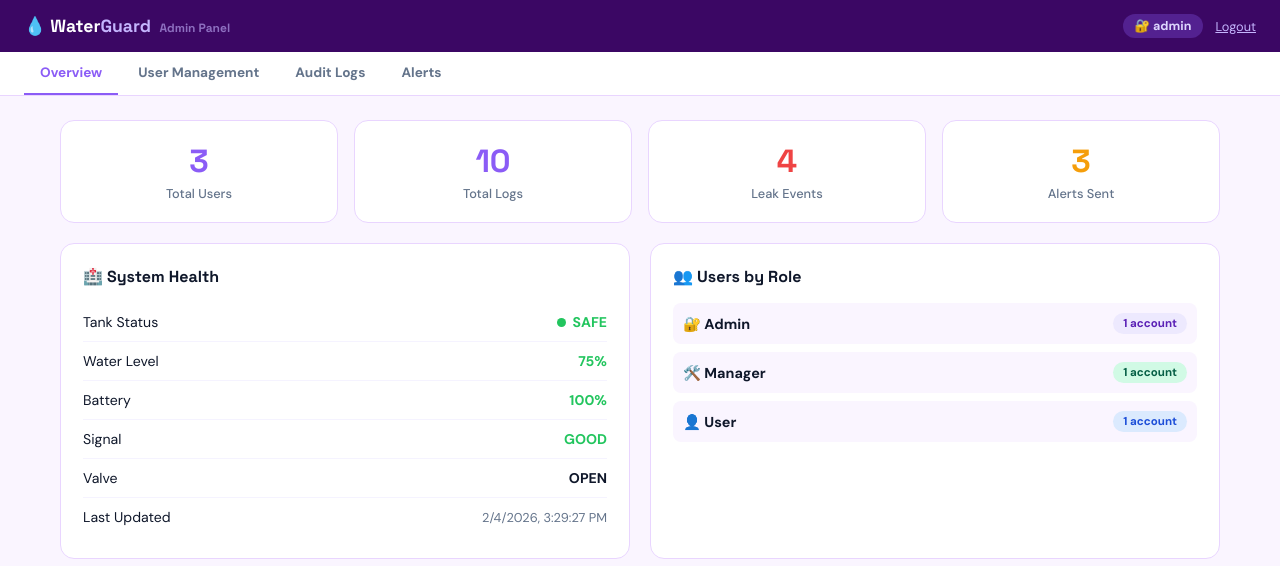
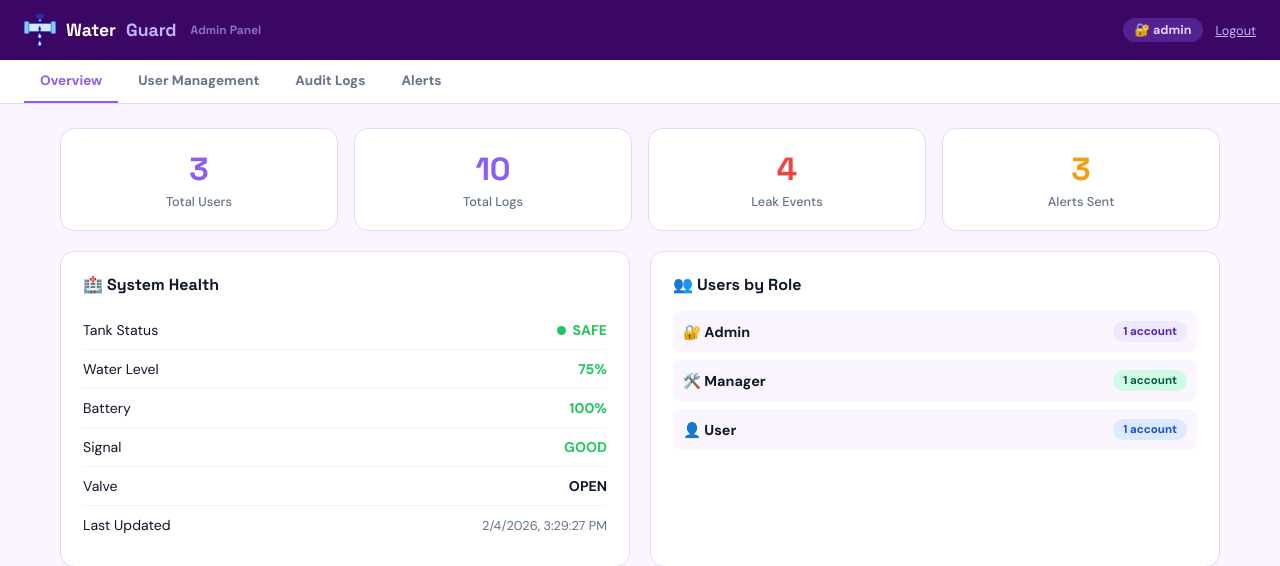
Before and after one commit to Jaylene23/Water_Alert, a PHP site: page /admin.php in a window 1280 px wide. Shown: the top 566 px of the page. Run offline with PHP 8.4, Linux system fonts and the light colour scheme; a user stored in the database is signed in; data comes from the database, SQL or seed files in the repository.

Commit message:
changed logo in admin

```diff
--- a/admin.php
+++ b/admin.php
@@ -14,7 +14,8 @@ requireRole('admin');
 :root{--bg:#faf5ff;--surface:#fff;--border:#e9d5ff;--text:#0f172a;--muted:#64748b;--accent:#8b5cf6;--danger:#ef4444;--success:#22c55e;--warn:#f59e0b;--primary:#3b0764;}
 body{background:var(--bg);font-family:'DM Sans',sans-serif;color:var(--text);}
 header{background:var(--primary);color:#fff;padding:14px 24px;display:flex;justify-content:space-between;align-items:center;}
-.brand{font-family:'Space Grotesk',sans-serif;font-size:1.1rem;font-weight:700;}
+.brand{font-family:'Space Grotesk',sans-serif;font-size:1.1rem;font-weight:700;display:flex;align-items:center;gap:10px;}
+.brand img{height:32px;width:auto;}
 .brand span{color:#c4b5fd;}
 .badge-role{background:rgba(139,92,246,.3);color:#ddd6fe;padding:4px 12px;border-radius:20px;font-size:.78rem;font-weight:600;}
 nav{background:#fff;border-bottom:1px solid var(--border);padding:0 24px;display:flex;gap:4px;}
@@ -60,7 +61,10 @@ input:focus,select:focus{border-color:var(--accent);}
 </head>
 <body>
 <header>
-  <div class="brand">💧 Water<span>Guard</span> <span style="font-size:.75rem;opacity:.6;margin-left:4px;">Admin Panel</span></div>
+  <div class="brand">
+    <img src="WaterleakLG.png" alt="WaterGuard Logo">
+    Water<span>Guard</span> <span style="font-size:.75rem;opacity:.6;margin-left:4px;">Admin Panel</span>
+  </div>
   <div style="display:flex;align-items:center;gap:12px;">
     <span class="badge-role">🔐 <?= htmlspecialchars($_SESSION['user']) ?></span>
     <a href="logout.php" style="color:#c4b5fd;font-size:.8rem;text-decoration:underline;">Logout</a>
@@ -120,7 +124,7 @@ input:focus,select:focus{border-color:var(--accent);}
   </div>
   <div class="card">
     <h3>👥 All Users</h3>
-    <table>
+     <table>
       <thead><tr><th>#</th><th>Username</th><th>Role</th><th>Created</th><th>Action</th></tr></thead>
       <tbody id="userBody"><tr><td colspan="5" style="text-align:center;color:var(--muted);">Loading…</td></tr></tbody>
     </table>
```
